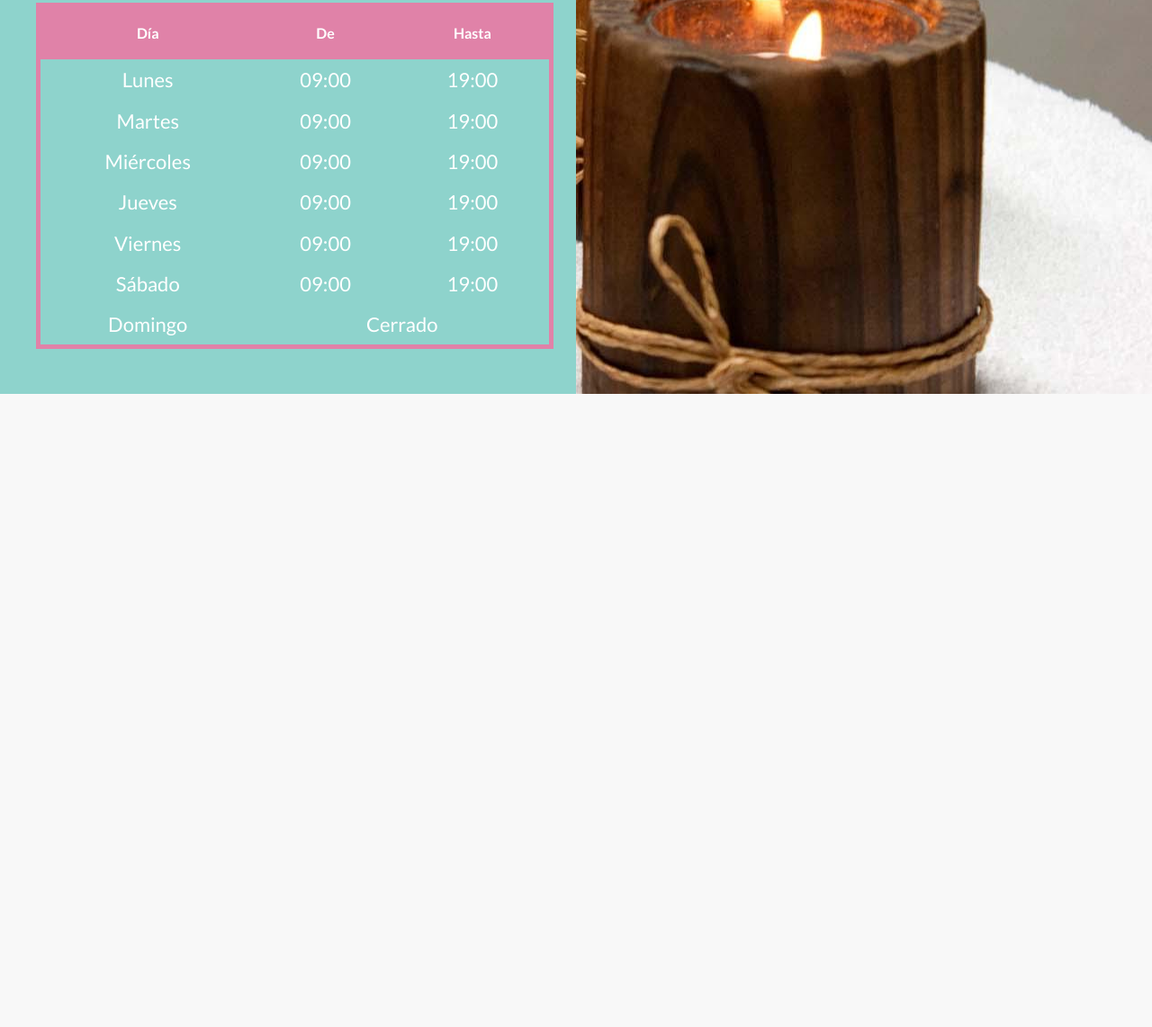
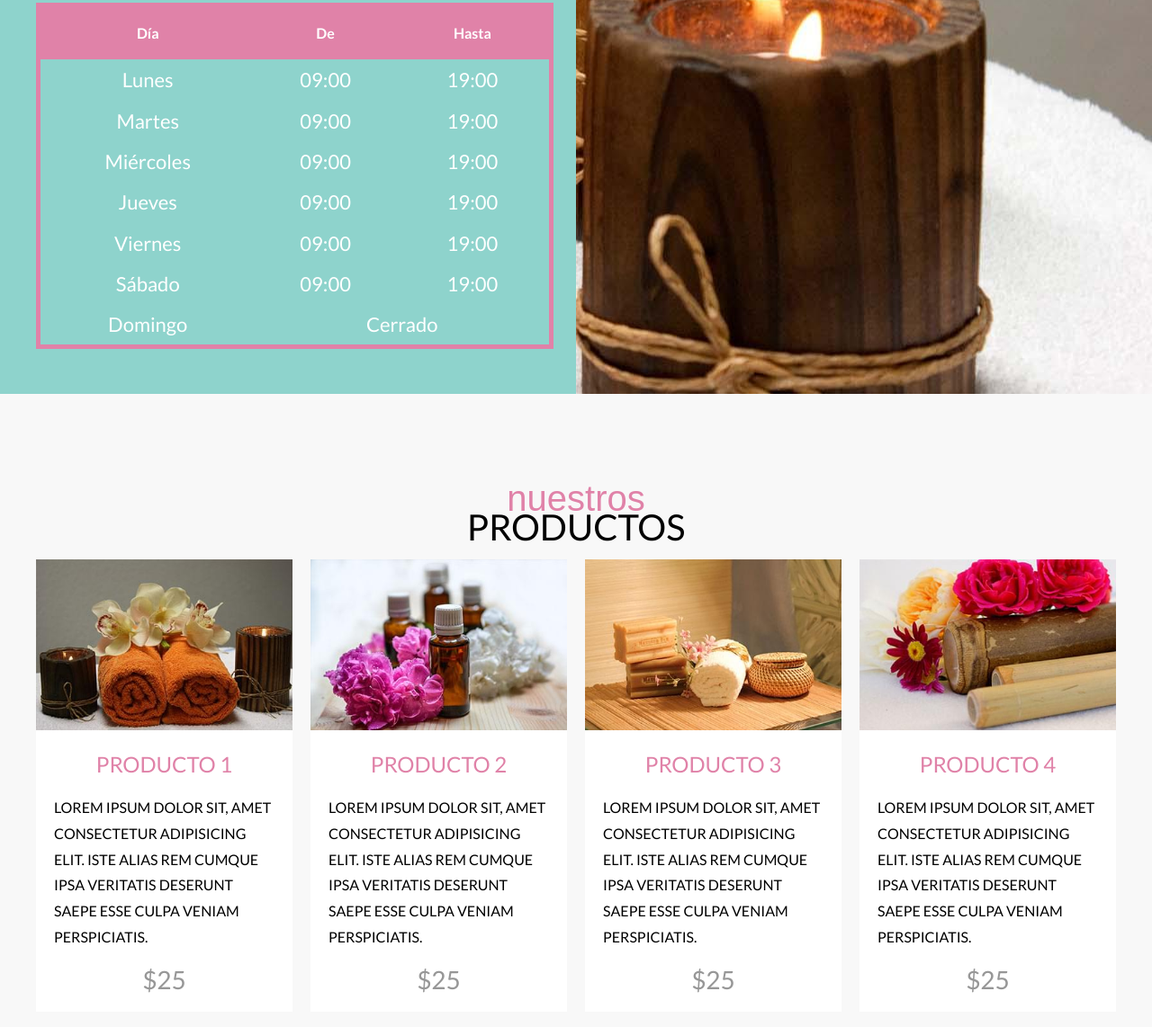
Before and after one commit to RogerCastillo877/spa-sass, a website: page index.html in a window 1280 px wide. Shown: the part 2297-3439 px from the top of the page at 90% size. Before the commit the page ends 2735 px from the top, so only its background shows below. Drawn offline with Linux system fonts and the light colour scheme; a web font is replaced by a local one.

Commit message:
products section

```diff
--- a/index.html
+++ b/index.html
@@ -138,5 +138,51 @@
       </div>
     </div>
   </section>
+
+  <main class="products container section">
+    <h2 class="products__heading">nuestros <span>productos</span></h2>
+    <div class="products__grid">
+      <div class="product">
+        <div class="product__mask">
+          <img src="build/img/producto_01.jpg" alt="imagen producto" class="product__image">
+        </div>
+        <div class="product__content">
+          <h3 class="product__name">Producto 1</h3>
+          <p class="product__description">Lorem ipsum dolor sit, amet consectetur adipisicing elit. Iste alias rem cumque ipsa veritatis deserunt saepe esse culpa veniam perspiciatis.</p>
+          <p class="product__price">$25</p>
+        </div>
+      </div>
+      <div class="product">
+        <div class="product__mask">
+          <img src="build/img/producto_02.jpg" alt="imagen producto" class="product__image">
+        </div>
+        <div class="product__content">
+          <h3 class="product__name">Producto 2</h3>
+          <p class="product__description">Lorem ipsum dolor sit, amet consectetur adipisicing elit. Iste alias rem cumque ipsa veritatis deserunt saepe esse culpa veniam perspiciatis.</p>
+          <p class="product__price">$25</p>
+        </div>
+      </div>
+      <div class="product">
+        <div class="product__mask">
+          <img src="build/img/producto_03.jpg" alt="imagen producto" class="product__image">
+        </div>
+        <div class="product__content">
+          <h3 class="product__name">Producto 3</h3>
+          <p class="product__description">Lorem ipsum dolor sit, amet consectetur adipisicing elit. Iste alias rem cumque ipsa veritatis deserunt saepe esse culpa veniam perspiciatis.</p>
+          <p class="product__price">$25</p>
+        </div>
+      </div>
+      <div class="product">
+        <div class="product__mask">
+          <img src="build/img/producto_04.jpg" alt="imagen producto" class="product__image">
+        </div>
+        <div class="product__content">
+          <h3 class="product__name">Producto 4</h3>
+          <p class="product__description">Lorem ipsum dolor sit, amet consectetur adipisicing elit. Iste alias rem cumque ipsa veritatis deserunt saepe esse culpa veniam perspiciatis.</p>
+          <p class="product__price">$25</p>
+        </div>
+      </div>
+    </div>
+  </main>
 </body>
 </html>
--- a/src/scss/base/_mixins.scss
+++ b/src/scss/base/_mixins.scss
@@ -48,7 +48,7 @@
   grid-template-columns: repeat($columnas, 1fr);
 }
 
-@mixin hedingItalic {
+@mixin headingItalic {
   text-align: center;
   color: v.$secundario;
   font-family: v.$fuenteCursiva;
--- a/src/scss/ui/content/_cards.scss
+++ b/src/scss/ui/content/_cards.scss
@@ -37,7 +37,7 @@
     transform: translateY(-5rem);
   }
   &__heading {
-    @include m.hedingItalic;
+    @include m.headingItalic;
     font-size: 3.4rem;
     padding: 2rem;
   }
--- a/src/scss/ui/content/_index.scss
+++ b/src/scss/ui/content/_index.scss
@@ -1,3 +1,4 @@
 @forward 'welcome';
 @forward 'cards';
 @forward  'schedule';
+@forward  'products';
--- /dev/null
+++ b/src/scss/ui/content/_products.scss
@@ -0,0 +1,53 @@
+@use 'base/variables' as v;
+@use 'base/mixins' as m;
+
+.products {
+  &__heading {
+    @include m.headingItalic;
+  }
+
+  &__grid {
+    @include m.grid(1, 2rem);
+
+    @include m.tablet {
+      @include m.grid(2, 2rem);
+    }
+    @include m.desktop {
+      @include m.grid(4, 2rem);
+    }
+  }
+}
+
+.product {
+  &__content {
+    background-color: v.$blanco;
+    padding: 2rem;
+  }
+  &__mask {
+    overflow: hidden;
+  }
+  &__image {
+    width: 100%;
+    transition-property: scale;
+    transition-duration: 300ms;
+    &:hover {
+      transform: scale(1.2);
+    }
+  }
+  &__name {
+    @include m.heading;
+    font-size: 2.4rem;
+    color: v.$secundario;
+  }
+  &__description {
+    font-size: 1.6rem;
+    text-transform: uppercase;
+    line-height: 1.8;
+  }
+  &__price {
+    text-align: center;
+    color: v.$gris;
+    font-size: 2.8rem;
+    margin: 0;
+  }
+}
--- a/src/scss/ui/content/_welcome.scss
+++ b/src/scss/ui/content/_welcome.scss
@@ -12,6 +12,6 @@
     line-height: 1.8;
   }
   &__heading {
-    @include m.hedingItalic;
+    @include m.headingItalic;
   }
 }
```
Also changed, not shown: build/css/app.css, 1 other file.
